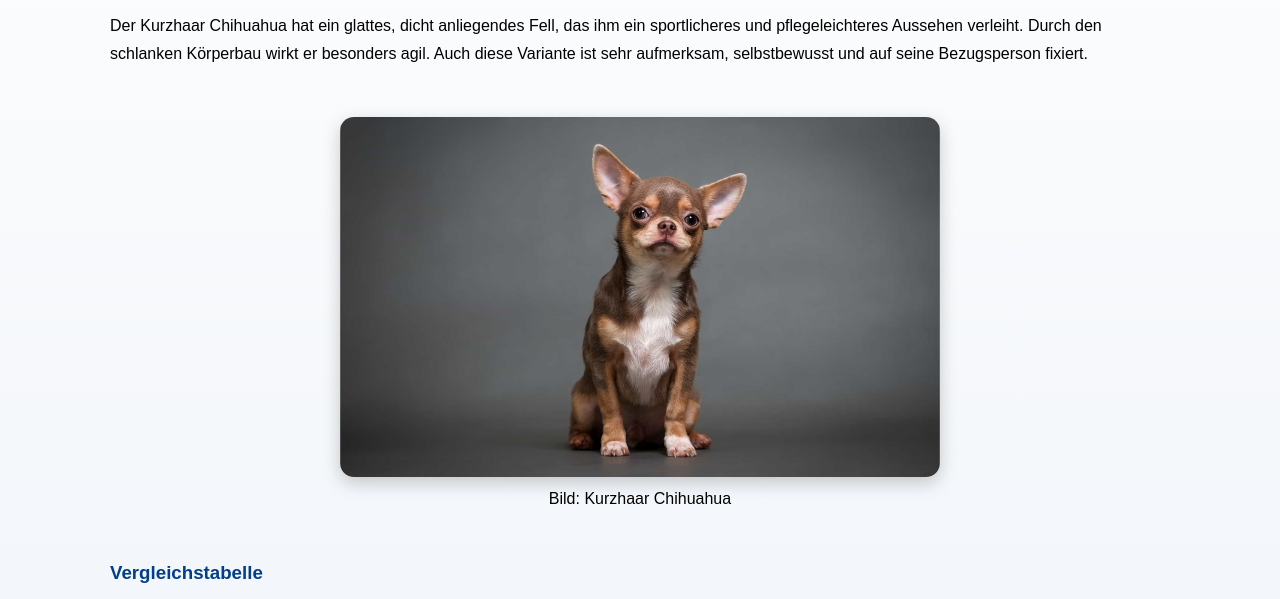
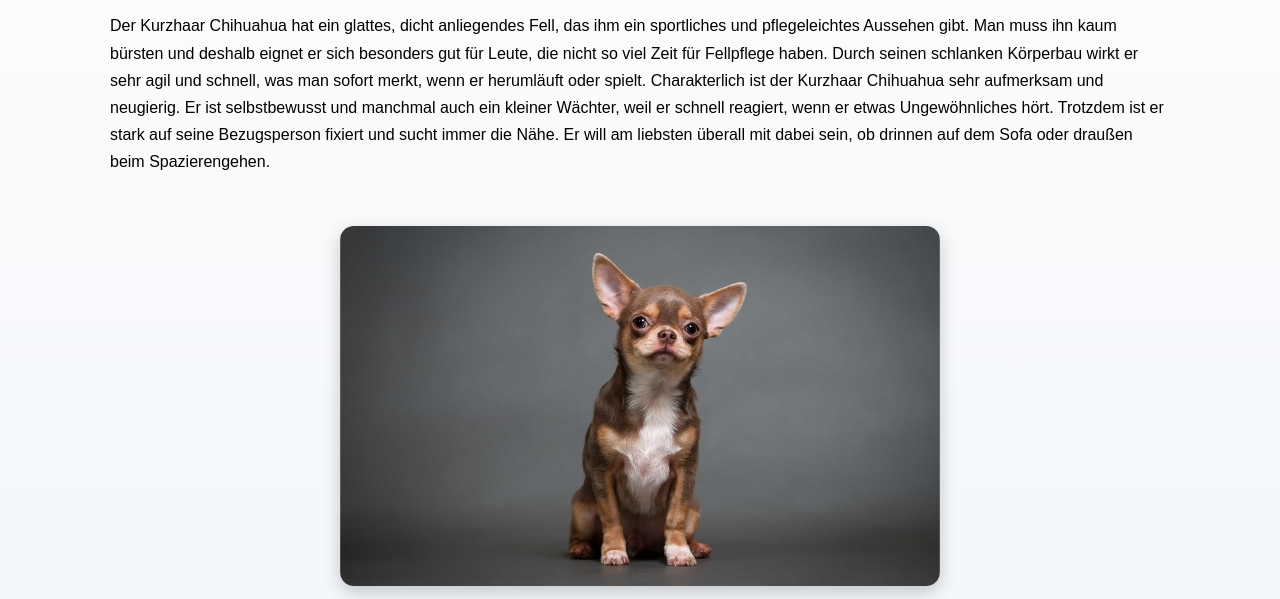
Before and after one commit to Roksana422/Tierwelt_Chichuahua, a plain HTML site: page pages/inhalt1.html in a window 1280 px wide. Shown: the part 171-770 px from the top of the page. Drawn offline with Linux system fonts and the light colour scheme.

Commit message:
Footer ergänzung und Text ergänzung

```diff
--- a/pages/inhalt1.html
+++ b/pages/inhalt1.html
@@ -24,7 +24,14 @@
   <main>
     <section>
       <h2>Kurzhaar Chihuahua</h2>
-      <p>Der Kurzhaar Chihuahua hat ein glattes, dicht anliegendes Fell, das ihm ein sportlicheres und pflegeleichteres Aussehen verleiht. Durch den schlanken Körperbau wirkt er besonders agil. Auch diese Variante ist sehr aufmerksam, selbstbewusst und auf seine Bezugsperson fixiert.</p>
+      <p>Der Kurzhaar Chihuahua hat ein glattes, dicht anliegendes Fell, das ihm ein sportliches und pflegeleichtes
+        Aussehen gibt. Man muss ihn kaum bürsten und deshalb eignet er sich besonders gut für Leute, die nicht so viel
+        Zeit für Fellpflege haben. Durch seinen schlanken Körperbau wirkt er sehr agil und schnell, was man sofort merkt,
+        wenn er herumläuft oder spielt.
+        Charakterlich ist der Kurzhaar Chihuahua sehr aufmerksam und neugierig. Er ist selbstbewusst und manchmal auch ein
+        kleiner Wächter, weil er schnell reagiert, wenn er etwas Ungewöhnliches hört. Trotzdem ist er stark auf seine Bezugsperson
+        fixiert und sucht immer die Nähe. Er will am liebsten überall mit dabei sein, ob drinnen auf dem Sofa oder draußen beim
+        Spazierengehen.</p>
 
       <div class="gallery">
         <div class="gallery-item">
```
Also changed, not shown: index.html (+1 -1 lines), pages/inhalt2.html (+6 -1 lines), 1 other file.
